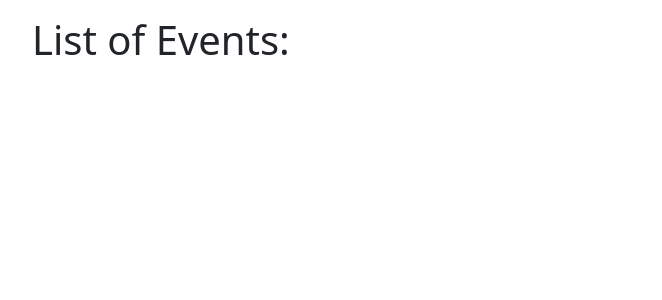
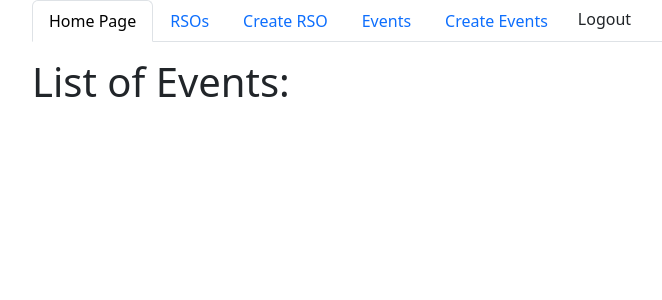
Before and after one commit to crimzxun/COP4710_Project, a PHP site: page /events.php in a window 1280 px wide. Shown: the top 300 px of the page, without its empty margins (50-712 px from the left). Run offline with PHP 8.4, Linux system fonts and the light colour scheme; the visitor is signed in with stand-in values (Sample User, id 1); data that the repository does not hold is empty; some libraries are stand-ins or nearby versions.

Commit message:
update events.php

```diff
--- a/src/events.php
+++ b/src/events.php
@@ -33,6 +33,26 @@ $university = get_university($uniID);
     <link href="frontend/css/style.css" rel="stylesheet">
 </head>
 <body>
+	<div class="container">
+        <ul class="nav nav-tabs">
+            <li class="nav-item">
+                <a class="nav-link active" aria-current="page" href="#">Home Page</a>
+            </li>
+            <li class="nav-item">
+                <a class="nav-link" href="viewRSO.php">RSOs</a>
+            </li>
+            <li class="nav-item">
+                <a class="nav-link float-end" href="#">Create RSO</a>
+            </li>
+            <li class="nav-item">
+                <a class="nav-link float-end" href="events.php">Events</a>
+            </li>
+            <li class="nav-item">
+                <a class="nav-link float-end" href="#">Create Events</a>
+            </li>
+            <a href="logout.php" class="btn d-grid gap-2 d-md-flex justify-content-md-end">Logout</a>
+        </ul>
+    </div>
     <div class="container">
         <div class="row mt-3">
             <div class="col-md-12">
```
